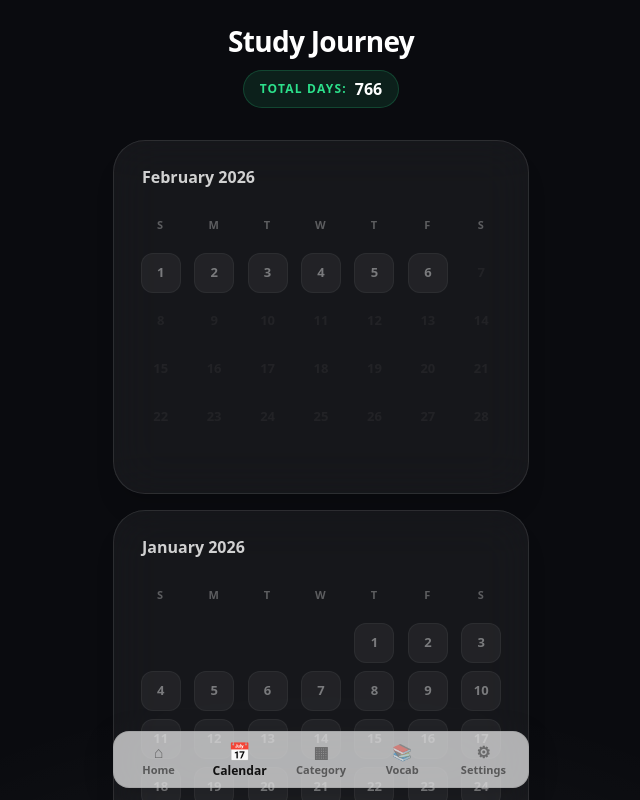
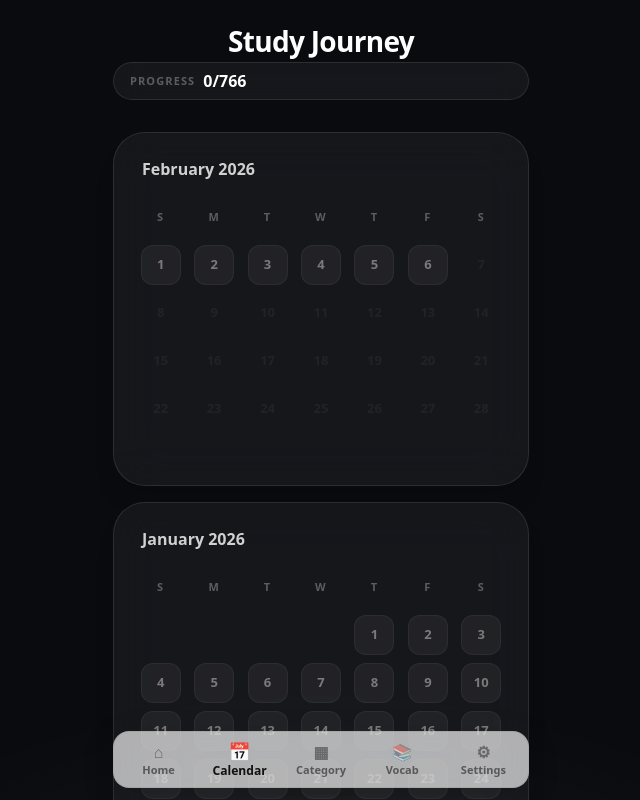
Before and after one commit to PeterSoeMoe-prog/sarkyat, a Next.js app in the folder web/: page /calendar in a window 1280 px wide. Shown: the top 800 px of the page, without its empty margins (319-959 px from the left). Built offline with nearby package versions, Linux system fonts and the light colour scheme; no server answers.

Commit message:
UI: Add progress fraction to Calendar header and refine Vocab sort toggle

```diff
--- a/web/src/app/calendar/page.tsx
+++ b/web/src/app/calendar/page.tsx
@@ -190,9 +190,11 @@ export default function CalendarPage() {
           <div className="mx-auto w-full max-w-md px-4 pt-[calc(env(safe-area-inset-top)+20px)] pb-[calc(env(safe-area-inset-bottom)+118px)]">
             <header className="mb-8 text-center">
               <h1 className="text-[28px] font-bold tracking-tight">Study Journey</h1>
-              <div className="mt-2 inline-flex items-center gap-2 px-4 py-1.5 rounded-full bg-[#2CE08B]/10 border border-[#2CE08B]/20">
-                <span className="text-[12px] font-black text-[#2CE08B] uppercase tracking-widest">Total Days:</span>
-                <span className="text-[16px] font-bold text-white tabular-nums">{totalDays}</span>
+              <div className="flex items-center gap-2 px-4 py-1.5 rounded-full bg-white/5 border border-white/10 backdrop-blur-md">
+                <span className="text-[11px] font-black text-white/30 uppercase tracking-widest">Progress</span>
+                <span className="text-[16px] font-bold text-white tabular-nums">
+                  {backfillingState?.clearedDaysCount || 0}/{totalDays}
+                </span>
               </div>
             </header>
 
--- a/web/src/app/vocab/page.tsx
+++ b/web/src/app/vocab/page.tsx
@@ -94,6 +94,7 @@ export default function VocabPage() {
                           setSortByOrder(sortOrder === "asc" ? "desc" : "asc");
                         } else {
                           setSortBy("Count");
+                          setSortByOrder("desc"); // Default to desc on first tap
                         }
                       }}
                       className={`whitespace-nowrap px-4 py-2 rounded-full text-[12px] font-bold transition-all border flex items-center gap-1 ${
@@ -102,7 +103,7 @@ export default function VocabPage() {
                           : "bg-white/5 border-white/10 text-white/40 hover:bg-white/10"
                       }`}
                     >
-                      Count {sortBy === "Count" ? (sortOrder === "asc" ? "↑" : "↓") : ""}
+                      Count ({sortBy === "Count" ? (sortOrder === "asc" ? "A-Z" : "Z-A") : "A-Z"})
                     </button>
                   </div>
 
```
